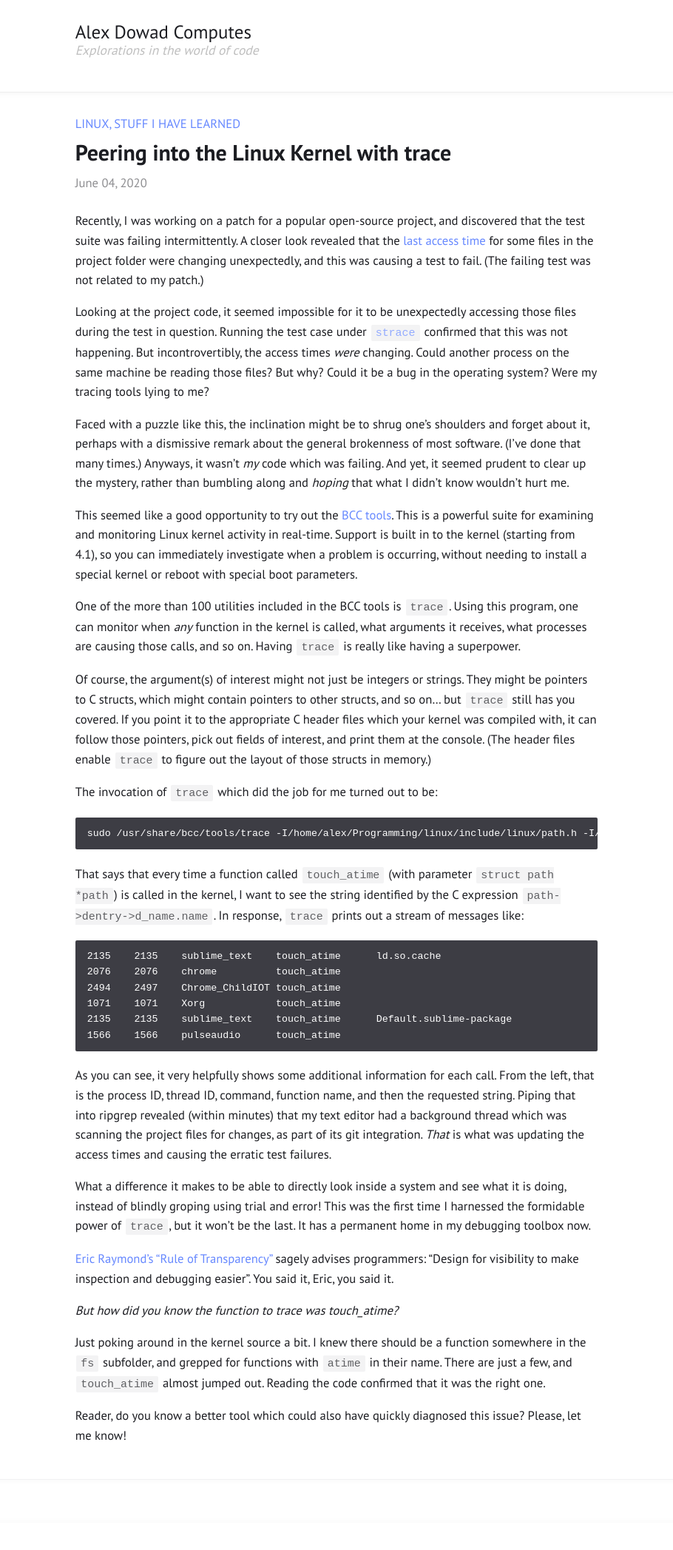
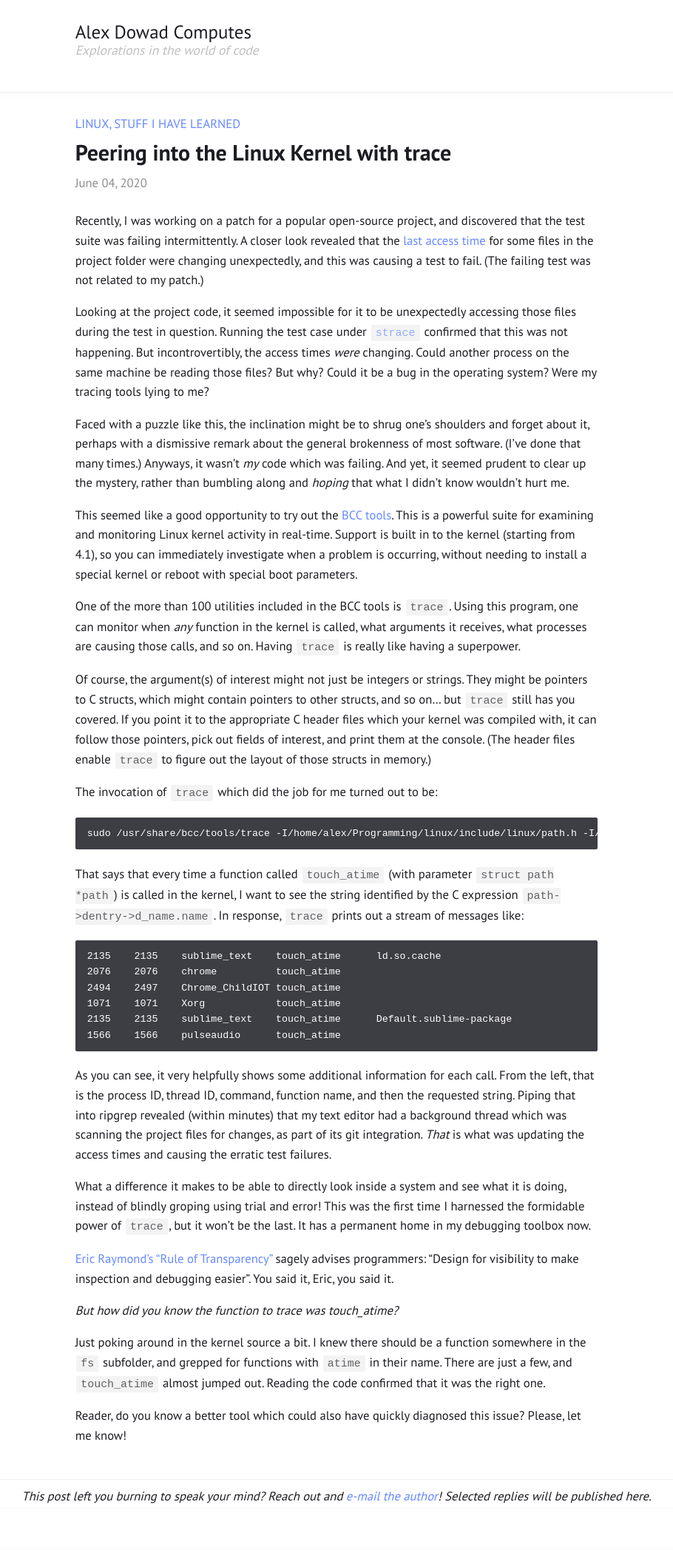
Before and after one commit to alexdowad/alexdowad.github.io, a Jekyll site: the page built from _posts/2020-06-04-peering-in-the-kernel-with-trace.markdown, in a window 1280 px wide. Shown: the whole page at 74% size, without its empty margins (185-1095 px from the left). Built offline with Jekyll 4.4.1, drawn with Linux system fonts in a browser that asks for light colours; before the commit the page ends 2058 px from its top, so only the background shows below that.

Commit message:
Encourage readers to e-mail author at bottom of each post

```diff
--- a/_layouts/post.html
+++ b/_layouts/post.html
@@ -12,7 +12,9 @@ layout: default
     <noscript>Please enable JavaScript to view comments.</noscript>
   {% endif %}
 </article>
-
+<div class="contact-me">
+  This post left you burning to speak your mind? Reach out and <a href="mailto:alexinbeijing@gmail.com">e-mail the author</a>! Selected replies will be published here.
+</div>
 {% if site.show_related %}
   <footer class="related">
     <div class="previous">{% if page.previous.url %}<span>Previous Post</span><a href="{{ page.previous.url | relative_url }}">{{ page.previous.title }}</a>{% endif %}</div>
--- a/assets/css/classes.sass
+++ b/assets/css/classes.sass
@@ -95,6 +95,11 @@
 
 {% endif %}
 
+.contact-me
+  margin: .5em 0 .1em
+  font-style: italic
+  text-align: center
+
 {% unless site.sidebar %}
 
 .icons a:hover svg
```
